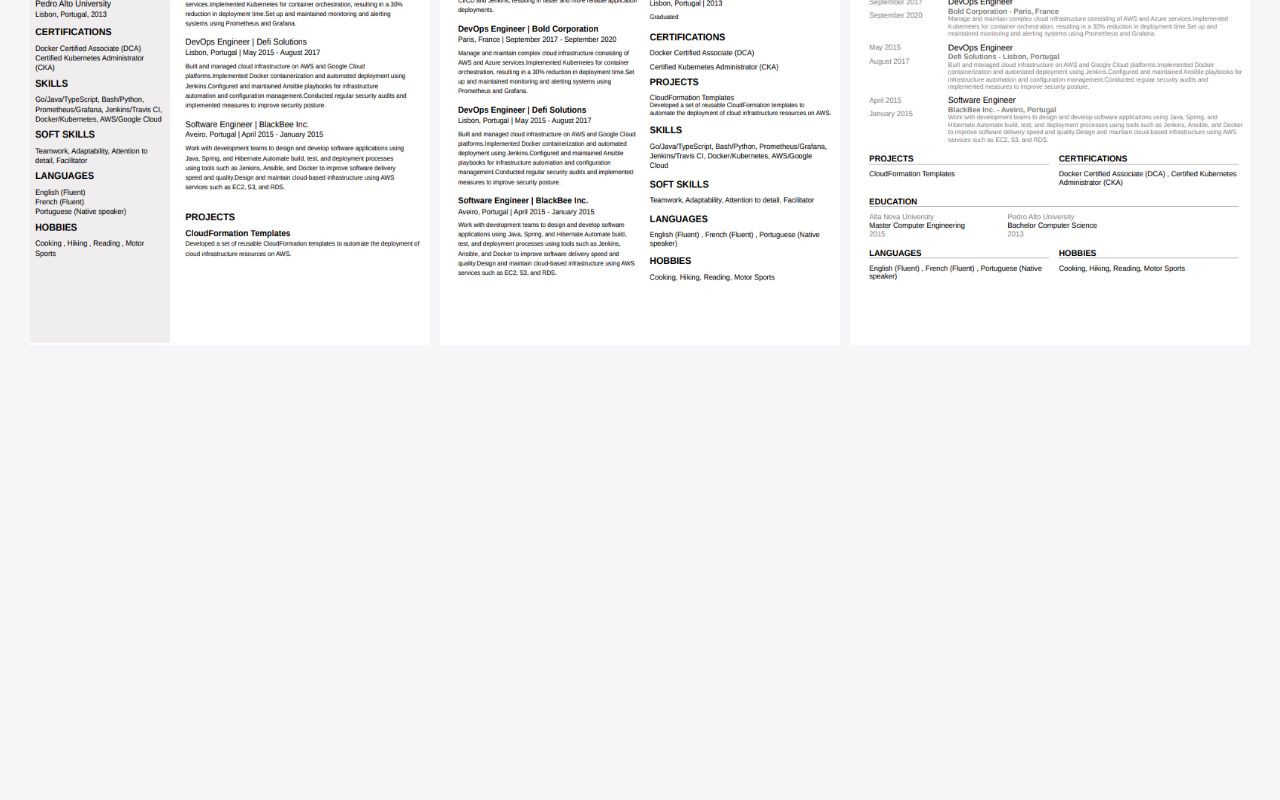
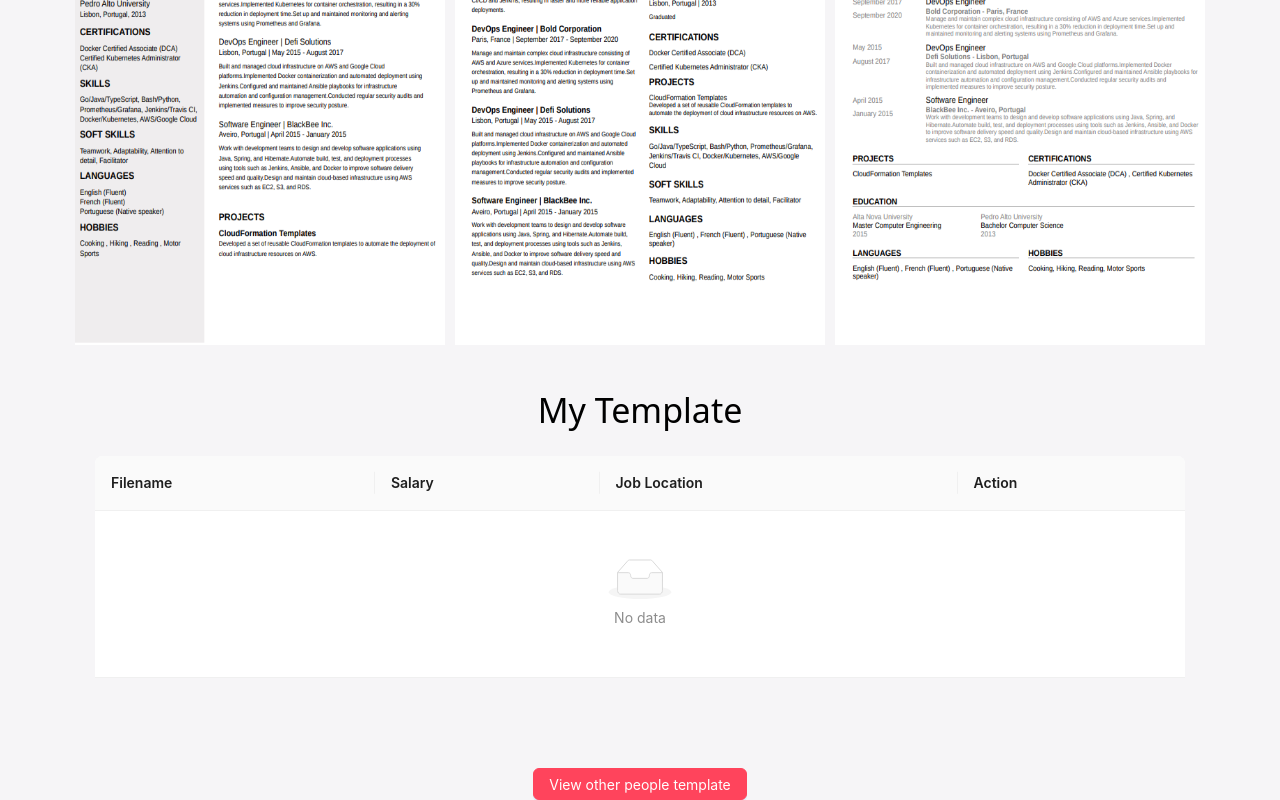
Before and after one commit to N1ler4/Team-project, a React (Vite) app: page / in a window 1280 px wide. Shown: the part 492-1292 px from the top of the page. Before the commit the page ends 837 px from the top, so only its background shows below. Built offline with nearby package versions, Linux system fonts and the light colour scheme.

Commit message:
responsive finished

```diff
--- a/src/components/ui/forgot-password/index.jsx
+++ b/src/components/ui/forgot-password/index.jsx
@@ -85,7 +85,7 @@
           {({ handleSubmit }) => (
             <Form
               onSubmit={handleSubmit}
-              className="flex flex-col justify-center items-center"
+              className="flex flex-col justify-center items-center flex-wrap"
             >
               <Field
                 as={Input}
--- /dev/null
+++ b/src/components/ui/global-table/global-table.jsx
@@ -0,0 +1,48 @@
+import React from "react";
+import { Table, Button } from "antd";
+
+const GlobalTable = ({ data, onDelete }) => {
+  const columns = [
+    {
+      title: "Filename",
+      dataIndex: "filename",
+      key: "filename",
+      render: (text) => (
+        <a href={text} target="_blank" rel="noopener noreferrer">
+          {text}
+        </a>
+      ),
+    },
+    {
+      title: "Salary",
+      dataIndex: "salary",
+      key: "salary",
+    },
+    {
+      title: "Job Location",
+      dataIndex: "job_location",
+      key: "job_location",
+    },
+    {
+      title: "Action",
+      key: "action",
+      render: (text, record) => (
+        <Button onClick={() => onDelete(record.id)} type="primary" danger>
+          Delete
+        </Button>
+      ),
+    },
+  ];
+
+  return (
+    <div style={{ padding: "20px" }}>
+      <Table
+        dataSource={data.map((item, index) => ({ ...item, key: index }))}
+        columns={columns}
+        pagination={false}
+      />
+    </div>
+  );
+};
+
+export default GlobalTable;
--- a/src/components/ui/header/index.jsx
+++ b/src/components/ui/header/index.jsx
@@ -28,8 +28,8 @@
 
   return (
     <header className="container mx-auto px-10 py-3">
-      <nav className="flex justify-between items-center">
-        <div className="flex gap-2 items-center">
+      <nav className="flex justify-between items-center flex-wrap">
+        <div className="flex gap-2 items-center flex-wrap">
           <img
             src={logo}
             alt=""
--- a/src/components/ui/index.jsx
+++ b/src/components/ui/index.jsx
@@ -1,5 +1,6 @@
 import Forgot from "./forgot-password"
 import Header from "./header"
 import Menu from "./menu"
+import GlobalTable from "./global-table/global-table"
 
-export {Forgot , Header , Menu}
+export {Forgot , Header , Menu , GlobalTable}
--- a/src/layout/index.jsx
+++ b/src/layout/index.jsx
@@ -1,14 +1,18 @@
-import { Header } from "@ui";
+import { Header, GlobalTable } from "@ui";
 import Basic from "../assets/basic.png";
 import Classic from "../assets/classic.png";
 import Simple from "../assets/simple.png";
 import { saveDataToCookie, getDataFromCookie } from "@token-service";
 import { useNavigate } from "react-router-dom";
 import { useEffect, useState } from "react";
+import useCreateStore from "../store/create";
+import { Button } from "antd";
 
-export default function index() {
+const IndexPage = () => {
   const [isAuthenticated, setIsAuthenticated] = useState(false);
+  const [data, setData] = useState([]);
   const navigate = useNavigate();
+  const { getUserData, deleteResume } = useCreateStore();
 
   const checkToken = async () => {
     const token = await getDataFromCookie("token");
@@ -20,9 +24,28 @@
     const fetchData = async () => {
       const authenticated = await checkToken();
       setIsAuthenticated(authenticated);
+
+      if (authenticated) {
+        const res = await getUserData();
+        if (res.status === 200) {
+          setData(res.data);
+        }
+      }
     };
+
     fetchData();
-  }, []);
+  }, [getUserData]);
+
+  const handleDelete = async (id) => {
+    try {
+      const res = await deleteResume(id);
+      if (res.status === 200) {
+        setData((prevData) => prevData.filter((item) => item.id !== id));
+      }
+    } catch (err) {
+      console.error("Error deleting resume:", err);
+    }
+  };
 
   return (
     <>
@@ -31,39 +54,57 @@
         <h1 className="text-center mt-[100px] mb-[25px] text-[32px]">
           Choose a new template
         </h1>
-        <div className="flex gap-[10px]">
+        <div className="flex gap-[10px] flex-wrap justify-center">
           <div
-            className="w-[400px] cursor-pointer h-[600px] bg-white"
-            onClick={() => (
-              saveDataToCookie("type", "basic"),
-              isAuthenticated ? navigate("/basic") : navigate("/auth")
-            )}
+            className="w-[370px] cursor-pointer h-[600px] bg-white"
+            onClick={() => {
+              saveDataToCookie("type", "basic");
+              isAuthenticated ? navigate("/basic") : navigate("/auth");
+            }}
           >
-            <img src={Basic} alt="" className="w-full h-full" />
+            <img src={Basic} alt="Basic Template" className="w-full h-full" />
           </div>
           <div
-            className="w-[400px] cursor-pointer h-[600px] bg-white"
-            onClick={() => (
-              saveDataToCookie("type", "classic"),
-              isAuthenticated ? navigate("/basic") : navigate("/auth")
-            )}
+            className="w-[370px] cursor-pointer h-[600px] bg-white"
+            onClick={() => {
+              saveDataToCookie("type", "classic");
+              isAuthenticated ? navigate("/basic") : navigate("/auth");
+            }}
           >
-            <img src={Classic} alt="" className="w-full h-full" />
+            <img
+              src={Classic}
+              alt="Classic Template"
+              className="w-full h-full"
+            />
           </div>
           <div
-            className="w-[400px] cursor-pointer h-[600px] bg-white"
-            onClick={() => (
-              saveDataToCookie("type", "simple"),
-              isAuthenticated ? navigate("/basic") : navigate("/auth")
-            )}
+            className="w-[370px] cursor-pointer h-[600px] bg-white"
+            onClick={() => {
+              saveDataToCookie("type", "simple");
+              isAuthenticated ? navigate("/basic") : navigate("/auth");
+            }}
           >
-            <img src={Simple} alt="" className="w-full h-full" />
+            <img src={Simple} alt="Simple Template" className="w-full h-full" />
           </div>
         </div>
-        {/* <div>
-          <h1>Your Template</h1>
-        </div> */}
+        <div className="mt-[40px]">
+          <h1 className="text-[34px] text-center">My Template</h1>
+          <GlobalTable data={data} onDelete={handleDelete} />
+        </div>
+        <div className="grid justify-center mt-[70px]">
+          <Button
+            type="primary"
+            style={{
+              backgroundColor: "#ff445c",
+              borderColor: "#ff445c",
+            }}
+          >
+            View other people template
+          </Button>
+        </div>
       </div>
     </>
   );
-}
+};
+
+export default IndexPage;
--- a/src/pages/create-resume/basic.jsx
+++ b/src/pages/create-resume/basic.jsx
@@ -84,8 +84,8 @@
       <h1 className="text-[34px] text-center mt-[50px] mb-10">
         Please enter data about you
       </h1>
-      <div className="flex container mx-auto px-10 w-full  justify-start">
-        <div className="w-[20%] flex flex-col items-center">
+      <div className="flex container mx-auto px-10 w-full  justify-start flex-wrap">
+        <div className="w-[20%] flex flex-col items-center flex-wrap">
           {img ? (
             <img
               src={img}
@@ -178,7 +178,7 @@
                     />
                   </Form.Item>
                 </div>
-                <div className="flex justify-between">
+                <div className="flex justify-between flex-wrap">
                   <Form.Item
                     label="Job Type"
                     validateStatus={
@@ -253,7 +253,7 @@
                     className="w-full h-[80px]"
                   />
                 </Form.Item>
-                <div className="flex justify-between">
+                <div className="flex justify-between flex-wrap">
                   <Form.Item
                     label="Location - City"
                     validateStatus={
@@ -324,7 +324,7 @@
                       {values.profiles.map((profile, index) => (
                         <div
                           key={index}
-                          className="flex justify-between items-center"
+                          className="flex justify-between items-center flex-wrap"
                         >
                           <Form.Item
                             label={`Profile ${index + 1} - Network`}
--- a/src/pages/create-resume/generate.jsx
+++ b/src/pages/create-resume/generate.jsx
@@ -85,6 +85,7 @@
                       key={index}
                       style={{ display: "flex", marginBottom: 8 }}
                       align="baseline"
+                      className="flex-wrap"
                     >
                       <Field
                         name={`certificates[${index}].title`}
@@ -168,6 +169,7 @@
                       key={index}
                       style={{ display: "flex", marginBottom: 8 }}
                       align="baseline"
+                      className="flex-wrap"
                     >
                       <Field
                         name={`languages[${index}].language`}
--- a/src/store/create.js
+++ b/src/store/create.js
@@ -47,6 +47,26 @@
       console.log(err);
     }
   },
+  getUserData: async () => {
+    try{
+      const res = await http.get("/users/resume/list?limit=1&page=10")
+      if(res.status === 200) {
+        return res
+      }
+    }catch(err){
+      console.log(err)
+    }
+  },
+  deleteResume: async (id) => {
+    try{
+      const res = await http.get(`/resumes/${id}`)
+      if(res.status === 200) {
+        return res
+      }
+    }catch(err){
+      console.log(err)
+    }
+  }
 }));
 
 export default useCreateStore;
```
Also changed, not shown: src/pages/create-resume/main.jsx (+5 -5 lines), src/pages/profile/index.jsx (+5 -5 lines).
